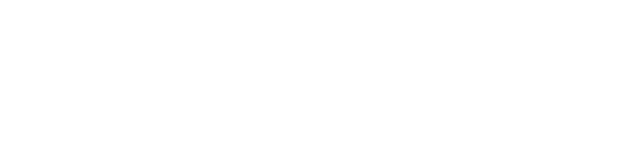
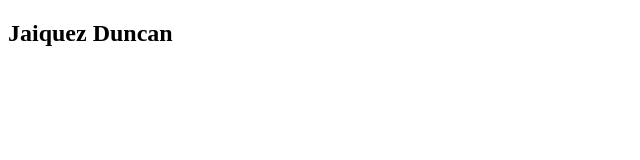
Before and after one commit to KingQueezy/foobar, a plain HTML site: page Desktop/foobar/index.html in a window 1280 px wide. Shown: the whole page, without its empty margins (0-640 px from the left). Drawn offline with Linux system fonts and the light colour scheme.

Commit message:
"update h2 with my name"

```diff
--- a/Desktop/foobar/index.html
+++ b/Desktop/foobar/index.html
@@ -6,6 +6,6 @@
     <title>foobar</title>
   </head>
   <body>
-    <h2></h2>
+    <h2>Jaiquez Duncan</h2>
   </body>
 </html>
```
